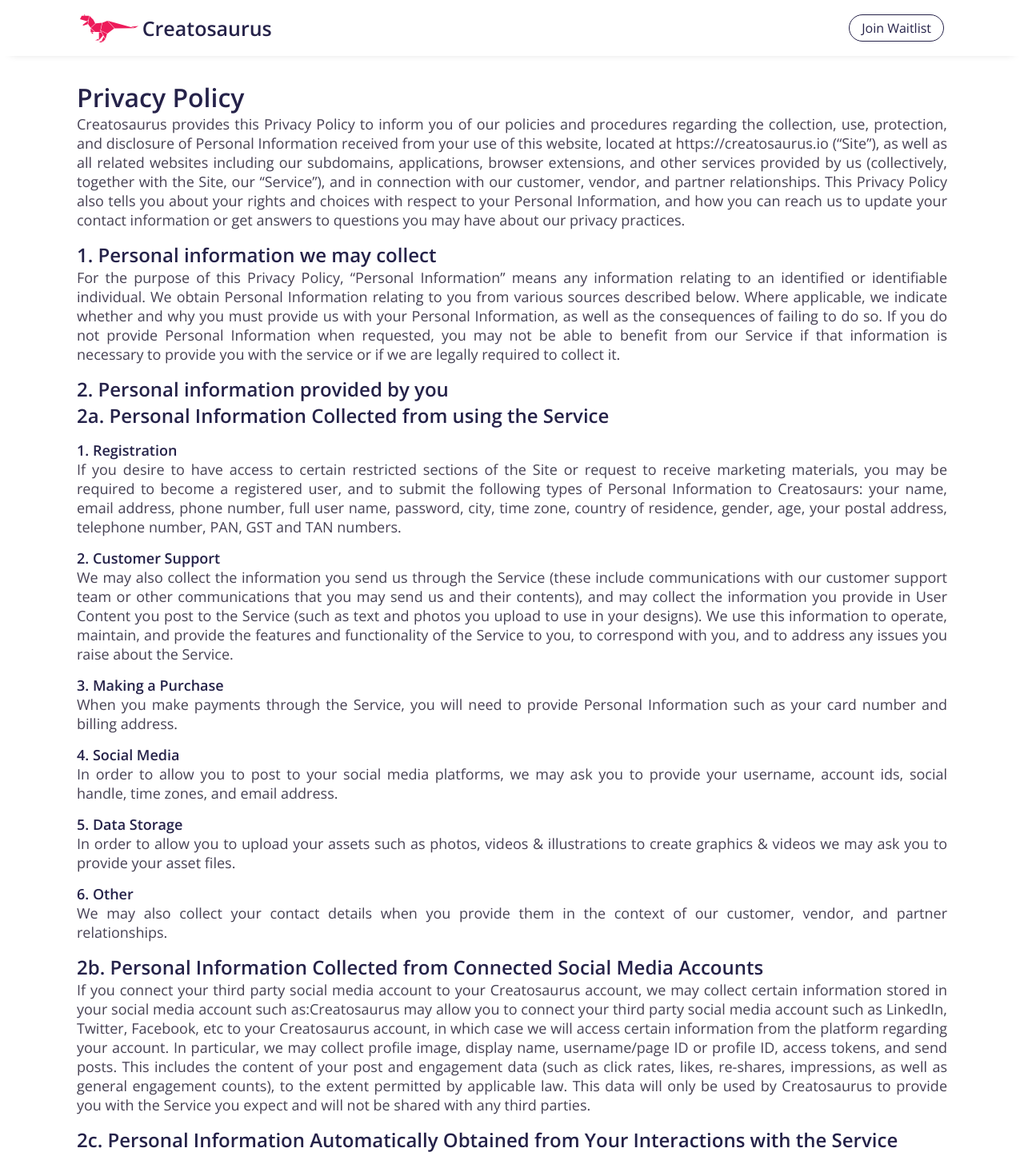
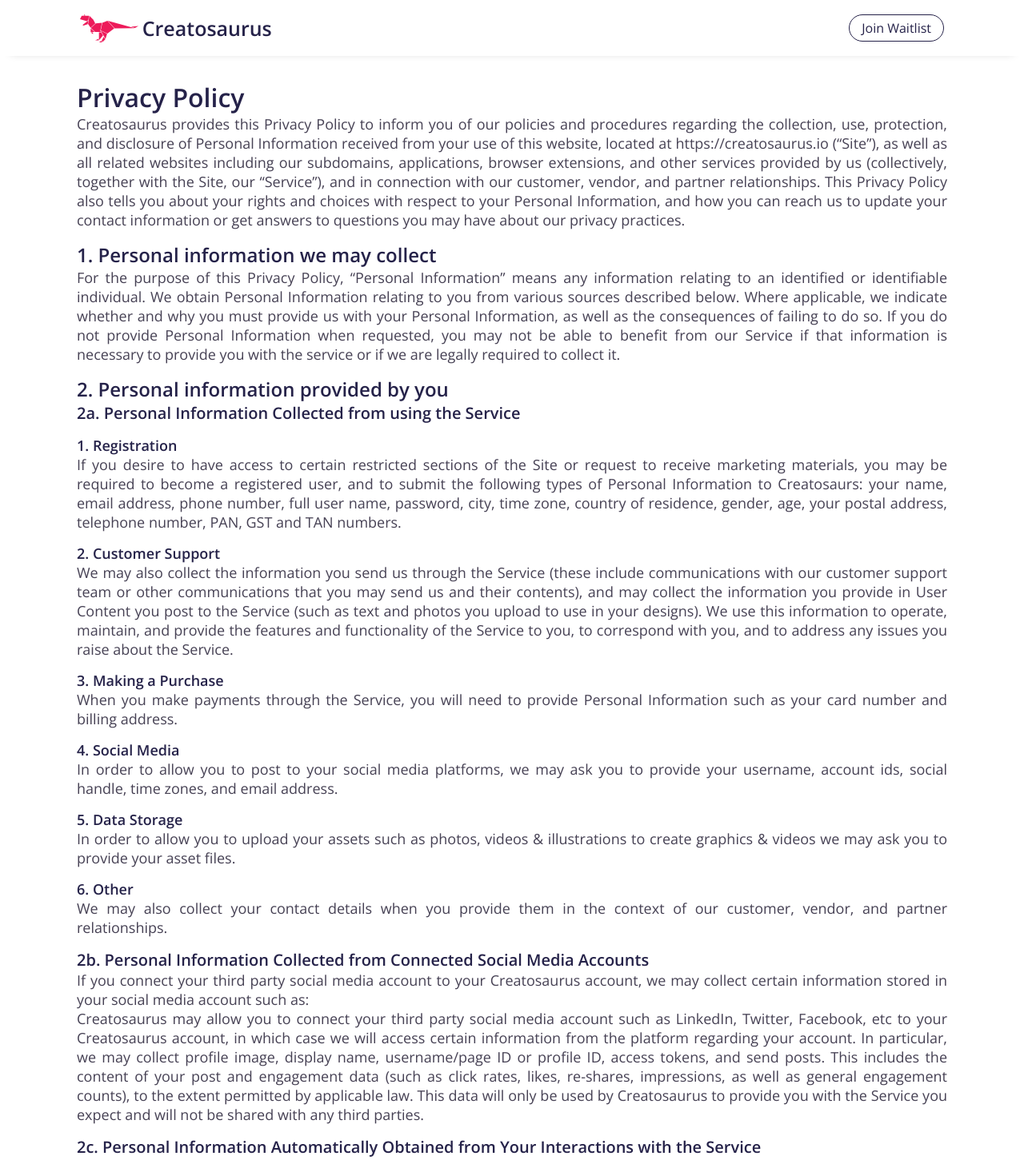
Before and after one commit to mayur-gaikwad7474/prelunch, a React (Create React App) app: page /privacy-policy in a window 1280 px wide. Shown: the top 1461 px of the page at 80% size. Built offline with nearby package versions, Linux system fonts and the light colour scheme.

Commit message:
added spaces and fonts

```diff
--- a/src/components/Privacypolicy.js
+++ b/src/components/Privacypolicy.js
@@ -47,7 +47,7 @@ const Privacypolicy = (props) => {
                 provide you with the service or if we are legally required to collect it.
                </p>
                 <h2 style={{ marginTop: 15 }}>2. Personal information provided by you</h2>
-                <h2 style={{ marginTop: 0 }}>2a. Personal Information Collected from using the Service</h2>
+                <h2 style={{ marginTop: 0, fontSize:20 }}>2a. Personal Information Collected from using the Service</h2>
                 <h4>1. Registration</h4>
                 <p>
                     If you desire to have access to certain restricted sections of the Site or request to receive
@@ -85,10 +85,10 @@ const Privacypolicy = (props) => {
                     We may also collect your contact details when you provide them in the context of our customer,
                     vendor, and partner relationships.
                 </p>
-                <h2>2b. Personal Information Collected from Connected Social Media Accounts</h2>
+                <h2 style={{fontSize:20 }}>2b. Personal Information Collected from Connected Social Media Accounts</h2>
                 <p>
                     If you connect your third party social media account to your Creatosaurus account, we may collect
-                    certain information stored in your social media account such as:Creatosaurus may allow you to
+                    certain information stored in your social media account such as:<br style={{marginTop:5}}></br>Creatosaurus may allow you to
                     connect your third party social media account such as LinkedIn, Twitter, Facebook, etc
                     to your Creatosaurus account, in which case we will access certain information from the platform
                     regarding your account. In particular, we may collect profile image, display name, username/page
@@ -97,7 +97,7 @@ const Privacypolicy = (props) => {
                     counts), to the extent permitted by applicable law. This data will only be used by Creatosaurus
                     to provide you with the Service you expect and will not be shared with any third parties.
                 </p>
-                <h2>2c. Personal Information Automatically Obtained from Your Interactions with the Service</h2>
+                <h2 style={{fontSize:20 }}>2c. Personal Information Automatically Obtained from Your Interactions with the Service</h2>
                 <h4>1. Log Data</h4>
                 <p>
                     When you use our Service, our servers automatically record information that your browser sends
```
